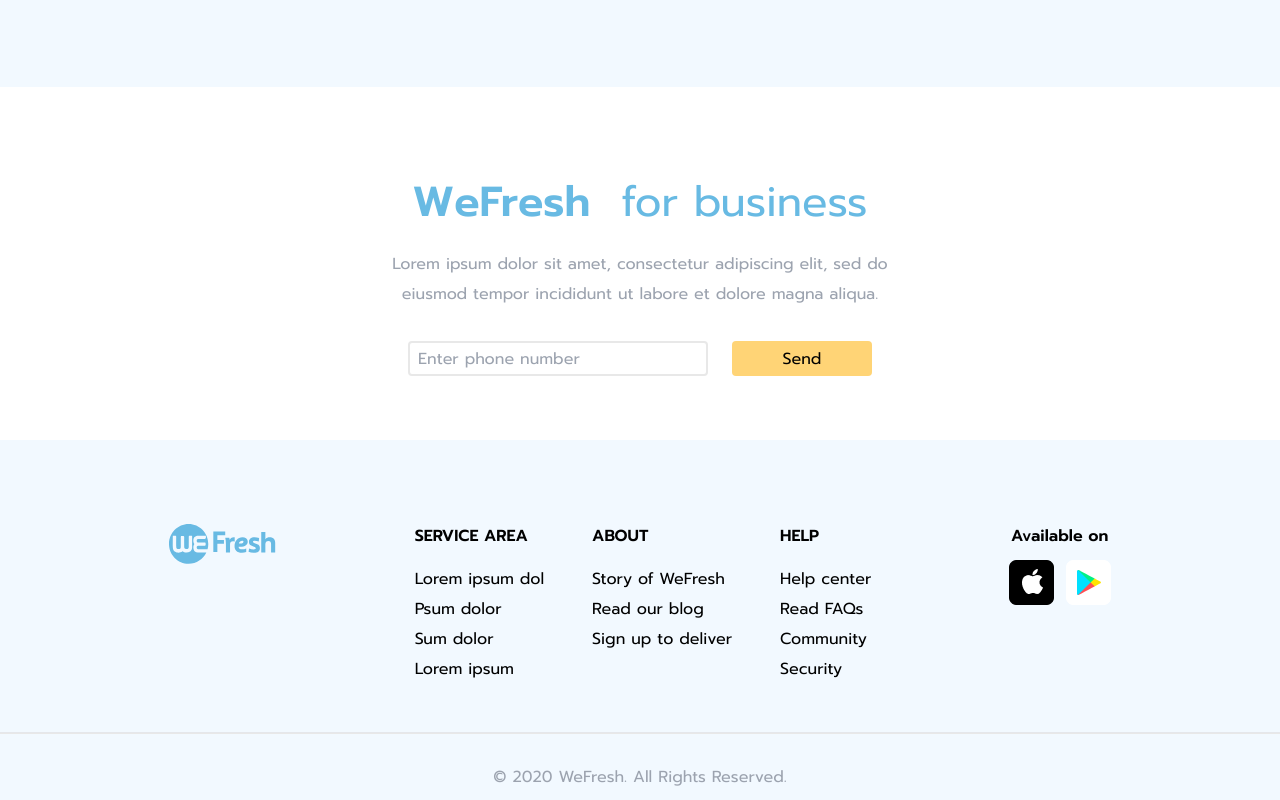
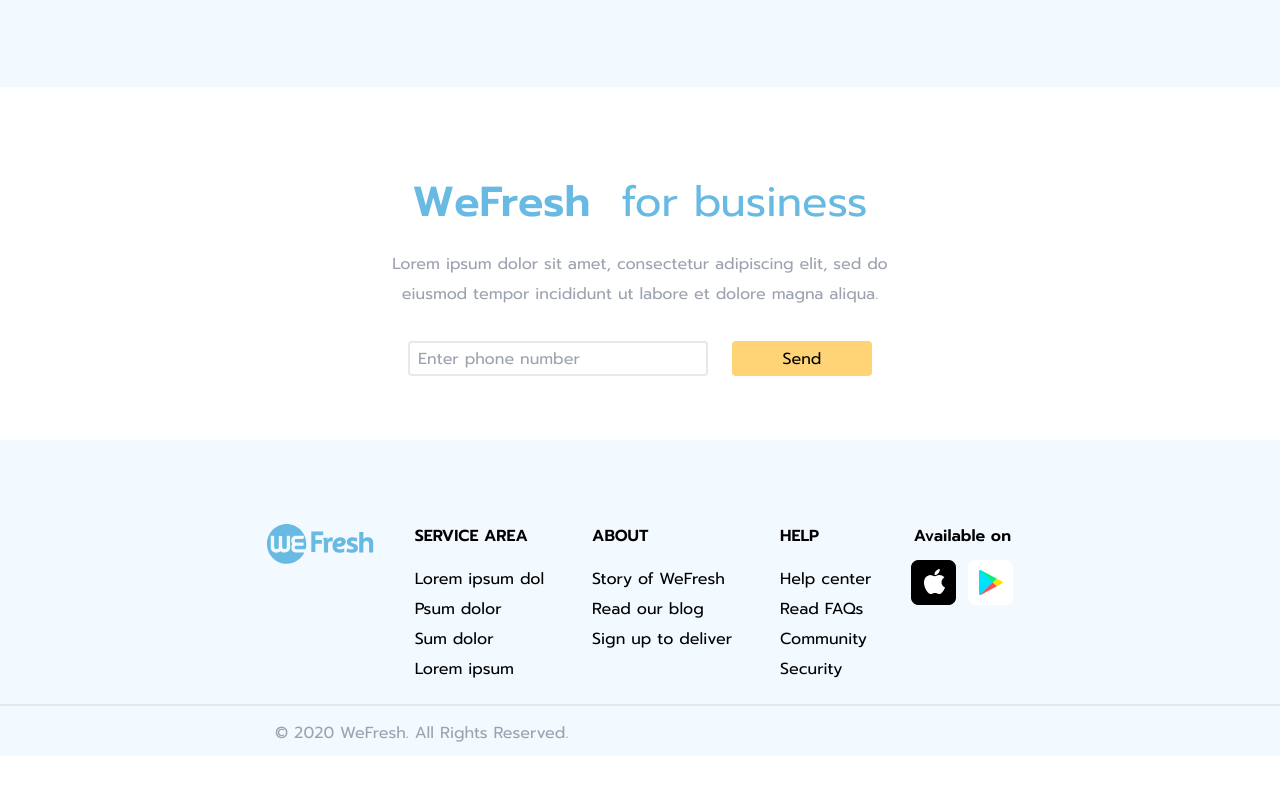
Before and after one commit to maaz-ahmed-2001/we-fresh-nextjs, a Next.js app: page / in a window 1280 px wide. Shown: the part 4892-5692 px from the top of the page. After the commit the page ends 5648 px from the top, so only its background shows below. Built offline with nearby package versions, Linux system fonts and the light colour scheme.

Commit message:
Fix: fix in the alignment of the navbar

```diff
--- a/src/common/components/Layout/Footer/index.tsx
+++ b/src/common/components/Layout/Footer/index.tsx
@@ -71,7 +71,8 @@
   return (
     <FlexColumn className="gap-7 pt-16 pb-2 px-4 sm:px-5 lg:px-10 bg-bg-blue">
       {/* MAIN FOOTER */}
-      <FlexCenter className="w-full h-max py-5 !items-start md:p-5 gap-5 md:gap-0 !flex-col md:!flex-row md:!justify-evenly">
+      <FlexColumn className="w-full !items-start h-max">
+        <FlexCenter className="py-5 !items-start md:py-5 gap-3 w-full !flex-col md:!flex-row">
           {/* LOGO */}
           <Link href="/">
             <WeFreshLogoSvg logoColor="#68BAE3" />
@@ -80,19 +81,28 @@
           <FlexCenter className="gap-4 flex-2 md:flex-row !items-start flex-col md:px-3">
             {data.map((item, i) => {
               return (
-              <FieldDescription key={i} title={item.title} links={item.links} />
+                <FieldDescription
+                  key={i}
+                  title={item.title}
+                  links={item.links}
+                />
               );
             })}
           </FlexCenter>
           {/* AVAILABLE ON ICONS */}
-        <FlexColumn className="gap-3 w-full md:!w-fit !justify-start">
+          <FlexColumn className="gap-3 w-full md:!w-fit md:!justify-start">
             <h6 className="w-full text-center md:w-max">Available on</h6>
             {/* ICONS */}
             <FlexCenter className="gap-3">
               <Link href="https://www.apple.com" className="w-[45px] h-[45px]">
-              <img className="w-full h-full" src="/HeroSectionPng/Apple.png" />
+                <img
+                  className="w-full h-full"
+                  src="/HeroSectionPng/Apple.png"
+                />
               </Link>
-            <Link href="https://play.google.com/" className="w-[45px] h-[45px]">
+              <Link
+                href="https://play.google.com/"
+                className="w-[45px] h-[45px]">
                 <img
                   className="w-full h-full"
                   src="/HeroSectionPng/Googleplay.png"
@@ -101,14 +111,17 @@
             </FlexCenter>
           </FlexColumn>
         </FlexCenter>
+        <FlexColumn className="w-full gap-3">
           {/* HR */}
           <hr className="w-[calc(100%+80px)] bg-border h-[2px]" />
           {/* ALL RIGHT RESERVED DIV */}
-      <FlexCenter>
-        <p className="!w-full !max-w-max">
+          <FlexCenter className="w-full md:!w-[730px] md:!justify-start">
+            <p className="!max-w-max w-full">
               © 2020 WeFresh. All Rights Reserved.
             </p>
           </FlexCenter>
+        </FlexColumn>
+      </FlexColumn>
     </FlexColumn>
   );
 };
```
Lines whose indentation alone changed are shown as unchanged.
